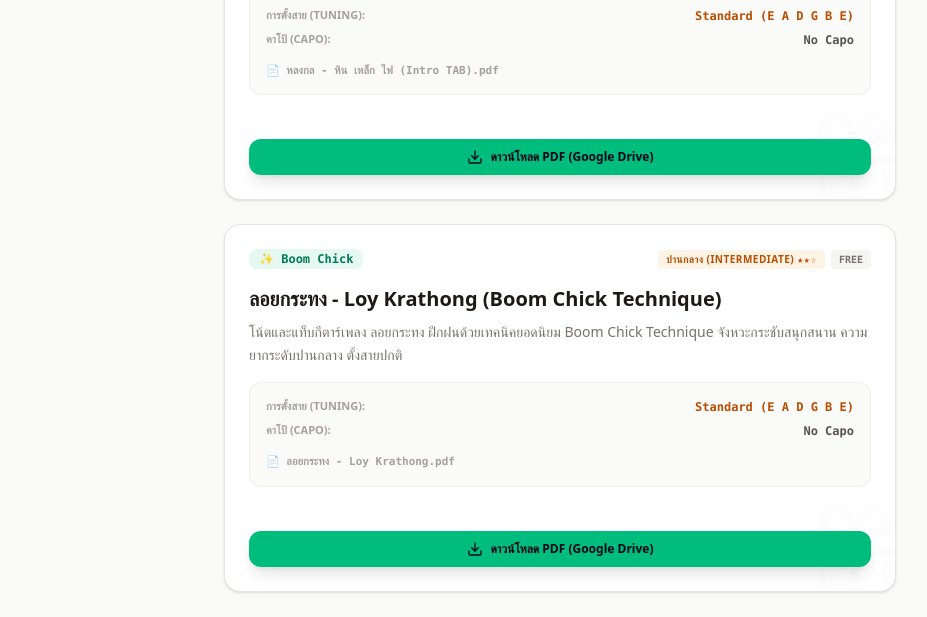
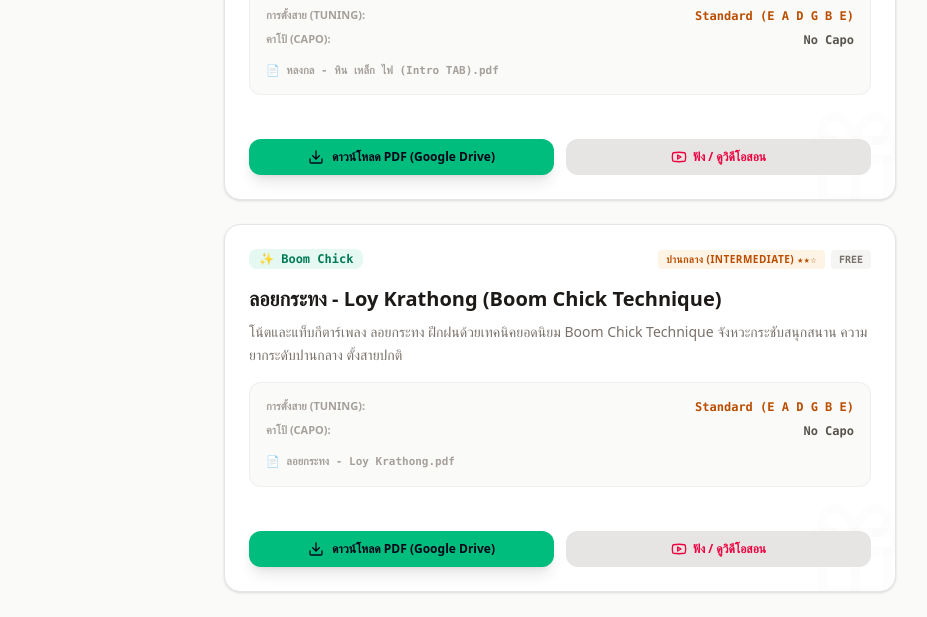
Before and after one commit to tnoguitar-cyber/Kawin-Fingerstyle, a React (Vite) app: page / in a window 1280 px wide. Shown: the part 4760-5377 px from the top of the page, without its empty margins (0-927 px from the left). Built offline with nearby package versions, Linux system fonts and the light colour scheme; no server answers; the database is empty.

Commit message:
feat(data): add YouTube links to free TAB items
Include demonstration video URLs for 'หลงกล' and 'ลอยกระทง' tabs to improve user reference.

```diff
--- a/src/data/mockData.ts
+++ b/src/data/mockData.ts
@@ -475,6 +475,7 @@ export const FREE_TABS: FreeTabItem[] = [
     title: 'หลงกล - หิน เหล็ก ไฟ (Intro TAB - 2 ไลน์)',
     fileName: 'หลงกล - หิน เหล็ก ไฟ (Intro TAB).pdf',
     driveUrl: 'https://drive.google.com/drive/folders/1fltMqlPkQAdc-jnfW2nfX5pMcVkvwuxT?usp=drive_link',
+    youtubeUrl: 'https://youtube.com/shorts/8aEdDbWNVFw?feature=share',
     badge: '🔥 Rock Ballad',
     description: 'โน้ตและแท็บกีตาร์ช่วงอินโทร (Intro) เพลงหลงกล ของวง หิน เหล็ก ไฟ แบบเรียบเรียง 2 ไลน์ประสาน เล่นง่ายเสียงเต็มอิ่ม',
     difficulty: 'ปานกลาง (Intermediate)',
@@ -486,6 +487,7 @@ export const FREE_TABS: FreeTabItem[] = [
     title: 'ลอยกระทง - Loy Krathong (Boom Chick Technique)',
     fileName: 'ลอยกระทง - Loy Krathong.pdf',
     driveUrl: 'https://drive.google.com/drive/folders/11PexQX5KU07drqYSLHz50oV0Y93DtvYt?usp=drive_link',
+    youtubeUrl: 'https://youtu.be/05jvhSle7Gc',
     badge: '✨ Boom Chick',
     description: 'โน้ตและแท็บกีตาร์เพลง ลอยกระทง ฝึกฝนด้วยเทคนิคยอดนิยม Boom Chick Technique จังหวะกระชับสนุกสนาน ความยากระดับปานกลาง ตั้งสายปกติ',
     difficulty: 'ปานกลาง (Intermediate)',
```
